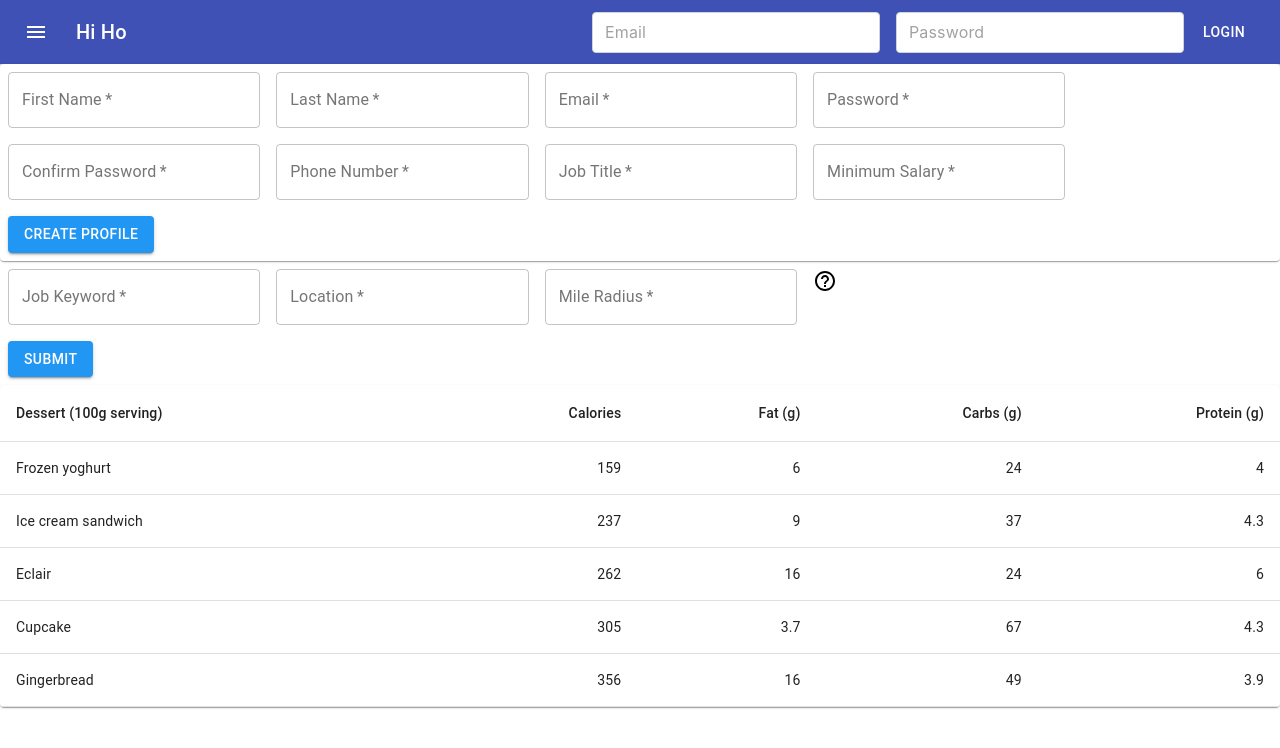
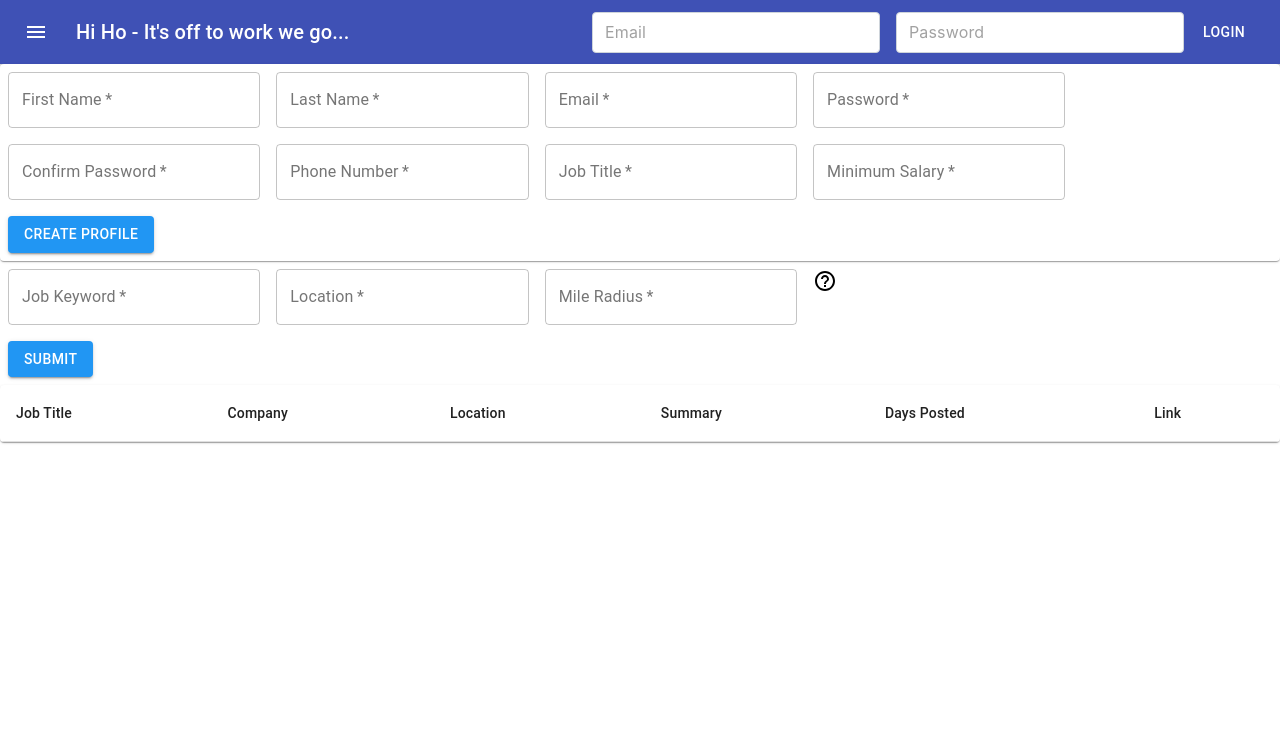
Before and after one commit to staffbotsteve/hi-ho-frontend, a React (Create React App) app: page / in a window 1280 px wide. Shown: the top 748 px of the page. Built offline with nearby package versions, Linux system fonts and the light colour scheme.

Commit message:
adds working ZipRecruiter API call

```diff
--- a/src/components/APIInput/index.js
+++ b/src/components/APIInput/index.js
@@ -1,9 +1,16 @@
-import React, { useState } from "react";
+import React, { useEffect, useState } from "react";
 import { makeStyles } from "@material-ui/core/styles";
 import TextField from "@material-ui/core/TextField";
 import API from "../../utils/API";
 import SubmitBtn from "../SubmitBtn";
 import Help from "../Help"
+import Table from '@material-ui/core/Table';
+import TableBody from '@material-ui/core/TableBody';
+import TableCell from '@material-ui/core/TableCell';
+import TableContainer from '@material-ui/core/TableContainer';
+import TableHead from '@material-ui/core/TableHead';
+import TableRow from '@material-ui/core/TableRow';
+import Paper from '@material-ui/core/Paper';
 
 const useStyles = makeStyles((theme) => ({
   root: {
@@ -11,8 +18,15 @@ const useStyles = makeStyles((theme) => ({
       margin: theme.spacing(1),
       width: "25ch",
     },
+    table: {
+      minWidth: 650,
+    },
   },
 }));
+
+
+
+
 
 export default function APIInput() {
   const classes = useStyles();
@@ -20,17 +34,28 @@ export default function APIInput() {
   const [location, setLocation] = useState("");
   const [range, setRange] = useState("");
   const [job, setJob] = useState("");
+  const [zipResult, setZipResult] = useState([])
 
   const handleSubmit = (e) => {
     e.preventDefault();
-    API.zipRecruiter(job, location, range).then((res) =>
-      console.log("ziprecruiter", res)
-    );
+    API.zipRecruiter(job, location, range).then((res) => {
+      setZipResult(res.jobs)
+      console.log("ziprecruiter",zipResult)
+    })
 
-    API.ItemPrices(location).then((res) => console.log("itemprices", res));
+    API.ItemPrices(location).then((res) => {
+      console.log("itemprices", res)
+    });
 
-    API.CostOfLiving(location).then((res) => console.log("costofliving", res));
+    API.CostOfLiving(location).then((res) => {
+      console.log("costofliving", res)
+    });
   };
+
+  // useEffect(()=>{
+  //   console.log("ziprecruiter outside",zipResult)
+  // }, [zipResult])
+
 
   return (
     <div>
@@ -69,7 +94,46 @@ export default function APIInput() {
 
     </form>
 
-      <SubmitBtn handleSubmit={handleSubmit}>Submit</SubmitBtn>
+      <SubmitBtn handleSubmit={handleSubmit} >Submit</SubmitBtn>
+
+
+      <TableContainer component={Paper}>
+      <Table className={classes.table} aria-label="simple table">
+        <TableHead>
+          <TableRow>
+            <TableCell>Job Title</TableCell>
+            <TableCell align="left">Company</TableCell>
+            <TableCell align="left">Location</TableCell>
+            <TableCell align="left">Summary</TableCell>
+            <TableCell align="left">Days Posted</TableCell>
+            <TableCell align="left">Link</TableCell>
+          </TableRow>
+        </TableHead>
+        <TableBody>
+          {zipResult.map((row) => (
+            <TableRow key={row.id}>
+              <TableCell component="th" scope="row">
+                {row.name}
+              </TableCell>
+              <TableCell align="left">{row.hiring_company.name}</TableCell>
+              <TableCell align="left">{row.location}</TableCell>
+              <TableCell align="left">
+                <p>
+                {row.snippet}
+                </p>
+                </TableCell>
+              <TableCell align="left">{row.job_age}</TableCell>
+              <TableCell align="left">
+                <a href={row.url} target="_blank">Link</a>
+                </TableCell>
+            </TableRow>
+          ))}
+        </TableBody>
+      </Table>
+    </TableContainer>
+
+
+
     </div>
 
   );
--- a/src/components/CreateProfileCard/index.js
+++ b/src/components/CreateProfileCard/index.js
@@ -1,7 +1,6 @@
 import React, { useState } from 'react';
 import TextField from '@material-ui/core/TextField';
 import { makeStyles } from '@material-ui/core/styles';
-import PhoneNumberCard from '../PhoneNumberInput';
 import SubmitBtn from '../SubmitBtn';
 import Card from '@material-ui/core/Card';
 import { toast } from "react-toastify";
@@ -152,7 +151,7 @@ export default function CreateProfileCard() {
           value={minSalary}
         />
         {/* <PhoneNumberCard /> */}
-        <SubmitBtn handleSubmit={handleSubmit}>Create Profile</SubmitBtn>
+        <SubmitBtn handleSubmit={handleSubmit} >Create Profile</SubmitBtn>
         </Card>
       </div>
     </form>
--- a/src/components/Header/index.js
+++ b/src/components/Header/index.js
@@ -74,7 +74,7 @@ export default function Header() {
             <MenuIcon />
           </IconButton>
           <Typography variant="h6" className={classes.title}>
-           Hi Ho
+           Hi Ho - It's off to work we go...
           </Typography>
           {/* <GoogleMaps /> */}
           <Input email={email} setEmail={setEmail} password={password} setPassword={setPassword} />
--- a/src/components/SubmitBtn/index.js
+++ b/src/components/SubmitBtn/index.js
@@ -21,15 +21,14 @@ const useStyles = makeStyles((theme) => ({
   },
 }));
 
-export default function SubmitBtn(props, {handleSubmit}) {
+export default function SubmitBtn(props) {
   const classes = useStyles();
 
   return (
     <div>
-      <ColorButton variant="contained" color="primary" className={classes.margin} onClick={handleSubmit}>
-       {props.children}
+      <ColorButton variant="contained" color="primary" className={classes.margin} onClick={props.handleSubmit}>
+        {props.children}
       </ColorButton>
-
     </div>
   );
 }
--- a/src/components/TableData/index.js
+++ /dev/null
@@ -1,65 +0,0 @@
-import React from 'react';
-import { makeStyles } from '@material-ui/core/styles';
-import Table from '@material-ui/core/Table';
-import TableBody from '@material-ui/core/TableBody';
-import TableCell from '@material-ui/core/TableCell';
-import TableContainer from '@material-ui/core/TableContainer';
-import TableHead from '@material-ui/core/TableHead';
-import TableRow from '@material-ui/core/TableRow';
-import Paper from '@material-ui/core/Paper';
-import APIInput from '../APIInput'
-
-
-const useStyles = makeStyles({
-  table: {
-    minWidth: 650,
-  },
-});
-
-function createData(name, calories, fat, carbs, protein) {
-  return { name, calories, fat, carbs, protein };
-}
-
-const rows = [
-  createData('Frozen yoghurt', 159, 6.0, 24, 4.0),
-  createData('Ice cream sandwich', 237, 9.0, 37, 4.3),
-  createData('Eclair', 262, 16.0, 24, 6.0),
-  createData('Cupcake', 305, 3.7, 67, 4.3),
-  createData('Gingerbread', 356, 16.0, 49, 3.9),
-];
-
-export default function SimpleTable() {
-  const classes = useStyles();
-
-  return (
-      <div>
-    <APIInput />
-    <TableContainer component={Paper}>
-      <Table className={classes.table} aria-label="simple table">
-        <TableHead>
-          <TableRow>
-            <TableCell>Dessert (100g serving)</TableCell>
-            <TableCell align="right">Calories</TableCell>
-            <TableCell align="right">Fat&nbsp;(g)</TableCell>
-            <TableCell align="right">Carbs&nbsp;(g)</TableCell>
-            <TableCell align="right">Protein&nbsp;(g)</TableCell>
-          </TableRow>
-        </TableHead>
-        <TableBody>
-          {rows.map((row) => (
-            <TableRow key={row.name}>
-              <TableCell component="th" scope="row">
-                {row.name}
-              </TableCell>
-              <TableCell align="right">{row.calories}</TableCell>
-              <TableCell align="right">{row.fat}</TableCell>
-              <TableCell align="right">{row.carbs}</TableCell>
-              <TableCell align="right">{row.protein}</TableCell>
-            </TableRow>
-          ))}
-        </TableBody>
-      </Table>
-    </TableContainer>
-    </div>
-  );
-}
--- a/src/pages/Home.js
+++ b/src/pages/Home.js
@@ -1,10 +1,10 @@
 import React from 'react'
-import TableData from '../components/TableData'
+import APIInput from '../components/APIInput'
 
 export default function Home() {
     return (
         <div>
-            <TableData />
+            <APIInput />
         </div>
     )
 }
```
Also changed, not shown: src/components/Modal/index.js (added).
